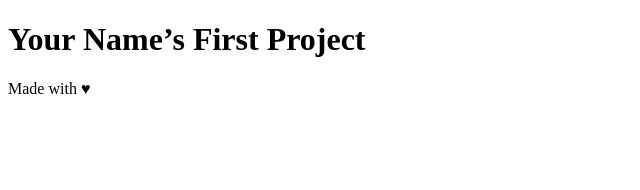
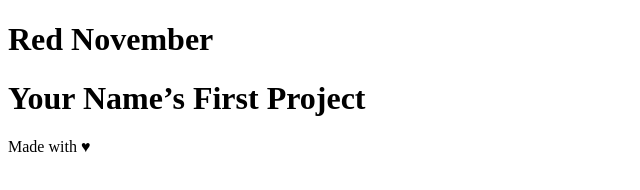
Before and after one commit to Hasanshub/RedNov, a plain HTML site: page index.html in a window 1280 px wide. Shown: the whole page, without its empty margins (0-640 px from the left). Drawn offline with Linux system fonts and the light colour scheme.

Commit message:
Modified h1 ti display heading

```diff
--- a/index.html
+++ b/index.html
@@ -1,6 +1,7 @@
 <!doctype html>
 <html lang="en">
 <head>
+    <h1>Red November</h1>
     <meta charset="utf-8">
     <title>My First Project</title>
     <meta name="viewport" content="width=device-width, initial-scale=1">
```
